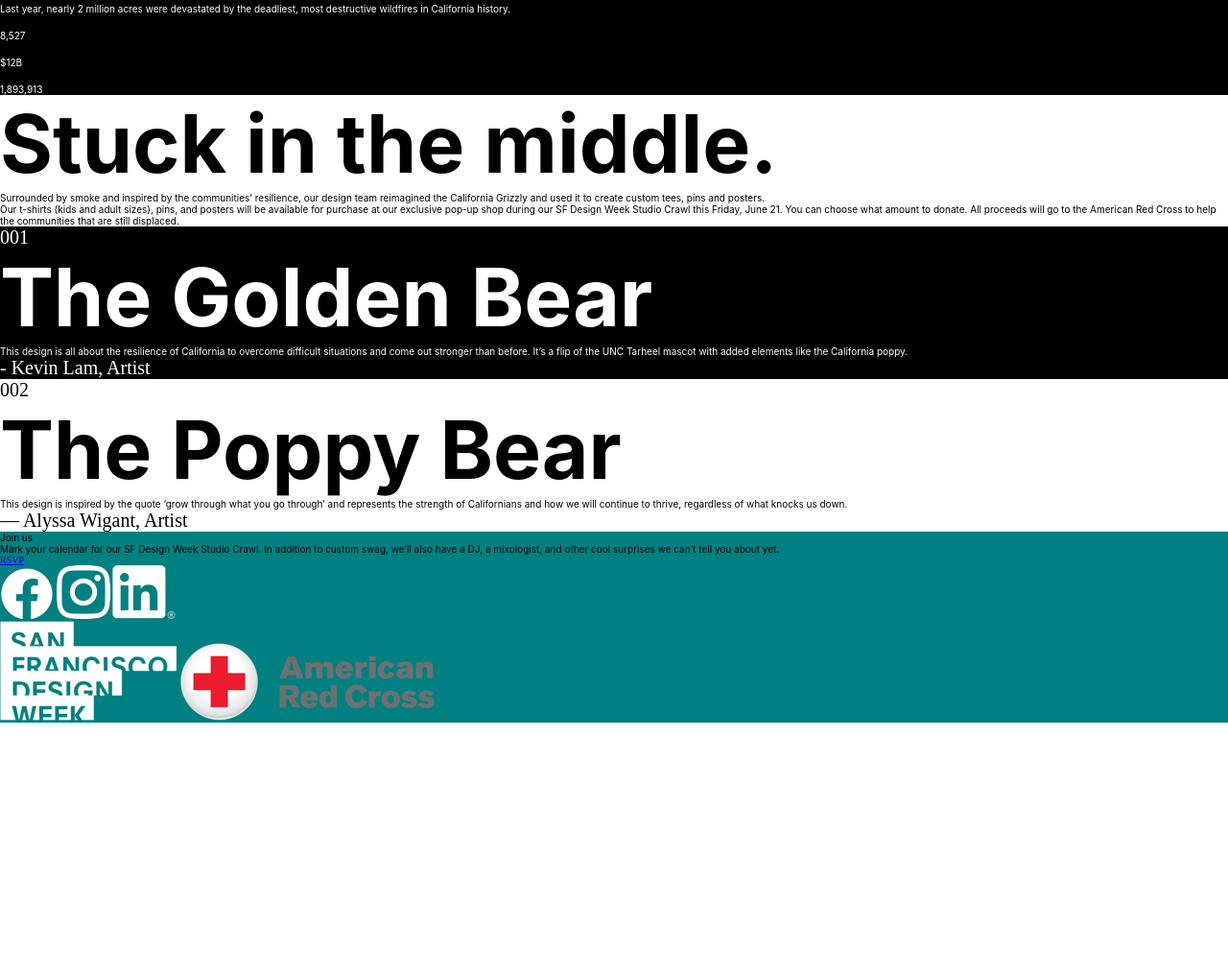
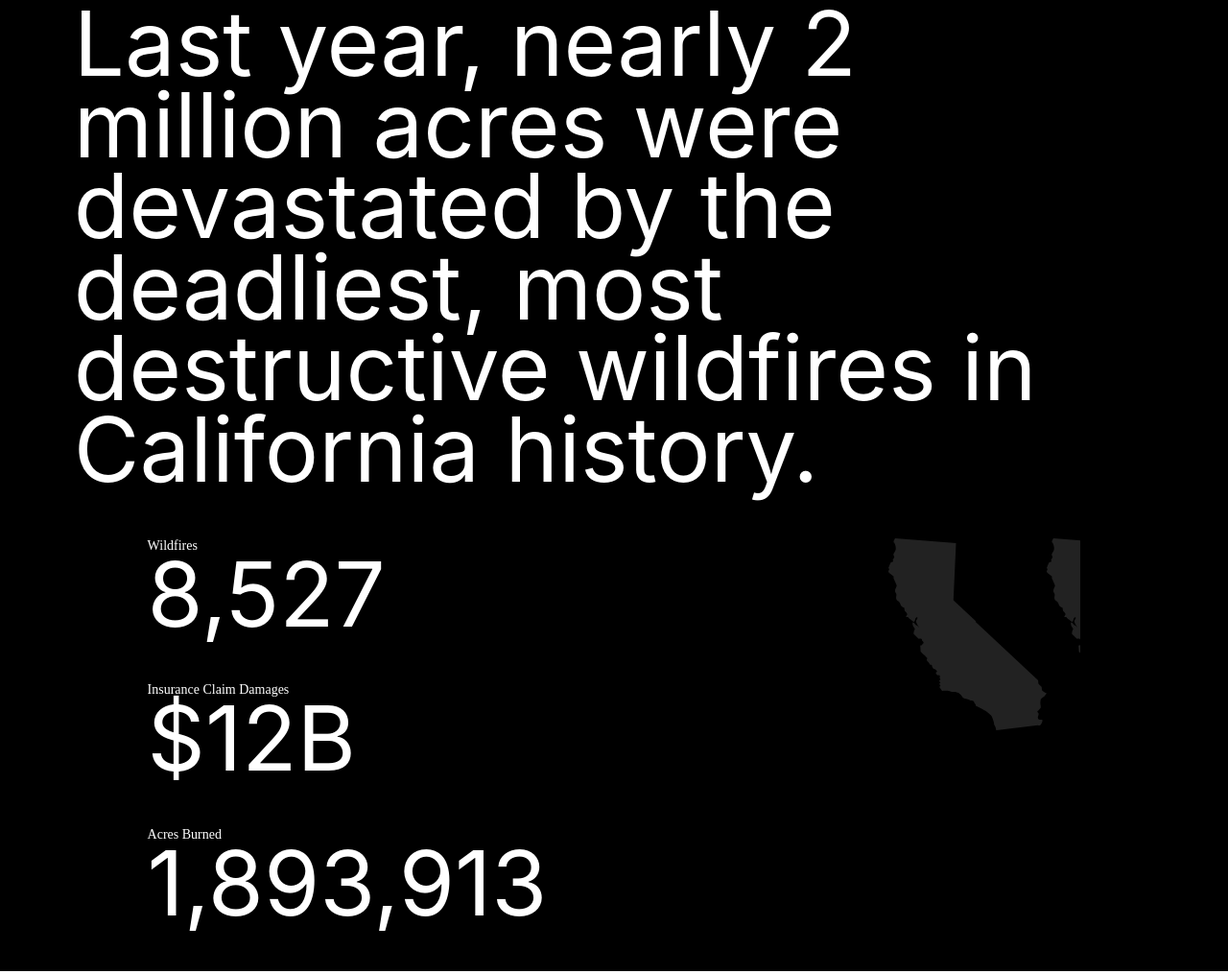
Before and after one commit to ninaraffaela/Project_CaliforniaCalling, a plain HTML site: page index.html in a window 1280 px wide. Shown: the part 369-1384 px from the top of the page at 96% size. Before the commit the page ends 1122 px from the top, so only its background shows below. Drawn offline with Linux system fonts and the light colour scheme; a web font is replaced by a local one.

Commit message:
project so far

```diff
--- a/assets/css/style.css
+++ b/assets/css/style.css
@@ -72,19 +72,69 @@ header .hero {
     padding: 100px 100px;
 }
 
+main section {
+    margin-bottom: 50px;
+}
+/* #ich hätte erwartet, dass ich damit unten die sections verlängere */
+
+
 /* ! MAIN NUMBERS */
 main .numbers {
     background-color: black;
+    padding: 0 6vw;
+}
+
+main .numbers div {
+    display: flex;
+    flex-direction: row;
+    justify-content: space-between;
+    padding: 0 6vw;
+}
+
+.numbers div div {
+    background: url(../img/map.svg);
+    height: 200px;
+    width: 200px;
+    justify-content: end;
+
+}
+
+.numbers div article h3 {
+    color: white;
+    font-weight: 200;
+
 }
 
 main .numbers p {
-    color: white
+    color: white;
+    font-size: 9.4rem;
+    font-family: var(--fontinter);
+    line-height: 90%;
+    margin-bottom: 50px;
 }
 
 /* ! MAIN MIDDLE */
 main .middle {
+    padding: 0 30vw;
+    display: flex;
+    flex-direction:column;
+    align-items: center;
+    justify-content: center;
+    text-align: center;
+    margin-bottom: 50px;
+/* #ausrichtung anpassen. wenn position der bilder dazukommt wird das vermutlich ganz anders gelöst */
+}
 
+.middle h2 {
+    font-size: 8.4rem;
+    font-family: var(--fontinter);
 }
+
+.middle p {
+    font-family: var(--fontwork);
+    font-size: 1.6rem;
+}
+
 
 /* ! MAIN GOLDEN */
 main .golden {
--- a/index.html
+++ b/index.html
@@ -1,5 +1,6 @@
 <!DOCTYPE html>
 <html lang="en">
+
 <head>
     <meta charset="UTF-8">
     <meta name="viewport" content="width=device-width, initial-scale=1.0">
@@ -25,25 +26,41 @@
 
     <main>
         <section class="numbers">
-            <p>Last year, nearly 2 million acres were devastated by the deadliest, most destructive wildfires in California history.</p>
+            <p>Last year, nearly 2 million acres were devastated by the deadliest, most destructive wildfires in
+                California history.</p>
 
+            <div>
+                <article>
                     <h3>Wildfires</h3>
                     <p>8,527</p>
                     <h3>Insurance Claim Damages</h3>
                     <p>$12B</p>
                     <h3>Acres Burned</h3>
                     <p>1,893,913</p>
+
+                </article>
+
+                <div></div>
+
+            </div>
+
+
             <!-- # Image map as background image in css -->
             <!-- #  -->
+
 
         </section>
 
         <section class="middle">
             <h2>Stuck in the middle.</h2>
 
-            <p>Surrounded by smoke and inspired by the communities’ resilience, our design team reimagined the California Grizzly and used it to create custom tees, pins and posters.</p>
+            <p>Surrounded by smoke and inspired by the communities’ resilience, our design team reimagined the
+                California Grizzly and used it to create custom tees, pins and posters.</p>
 
-            <p>Our t-shirts (kids and adult sizes), pins, and posters will be available for purchase at our exclusive pop-up shop during our SF Design Week Studio Crawl this Friday, June 21. You can choose what amount to donate. All proceeds will go to the American Red Cross to help the communities that are still displaced.</p>
+            <p>Our t-shirts (kids and adult sizes), pins, and posters will be available for purchase at our exclusive
+                pop-up shop during our SF Design Week Studio Crawl this Friday, June 21. You can choose what amount to
+                donate. All proceeds will go to the American Red Cross to help the communities that are still displaced.
+            </p>
 
         </section>
 
@@ -54,7 +71,9 @@
             </div>
 
             <div>
-                <p>This design is all about the resilience of California to overcome difficult situations and come out stronger than before. It’s a flip of the UNC Tarheel mascot with added elements like the California poppy.</p>
+                <p>This design is all about the resilience of California to overcome difficult situations and come out
+                    stronger than before. It’s a flip of the UNC Tarheel mascot with added elements like the California
+                    poppy.</p>
                 <h4>- Kevin Lam, Artist</h4>
             </div>
 
@@ -67,7 +86,8 @@
             </div>
 
             <div>
-                <p>This design is inspired by the quote ‘grow through what you go through’ and represents the strength of Californians and how we will continue to thrive, regardless of what knocks us down.</p>
+                <p>This design is inspired by the quote ‘grow through what you go through’ and represents the strength
+                    of Californians and how we will continue to thrive, regardless of what knocks us down.</p>
                 <h4>— Alyssa Wigant, Artist</h4>
             </div>
 
@@ -78,7 +98,8 @@
         <section class="footertop">
 
             <p>Join us</p>
-            <p>Mark your calendar for our SF Design Week Studio Crawl. In addition to custom swag, we’ll also have a DJ, a mixologist, and other cool surprises we can’t tell you about yet.</p>
+            <p>Mark your calendar for our SF Design Week Studio Crawl. In addition to custom swag, we’ll also have a DJ,
+                a mixologist, and other cool surprises we can’t tell you about yet.</p>
             <a href="#">RSVP</a>
 
         </section>
@@ -101,4 +122,5 @@
     </footer>
 
 </body>
+
 </html>
```
Lines whose indentation alone changed are shown as unchanged.
